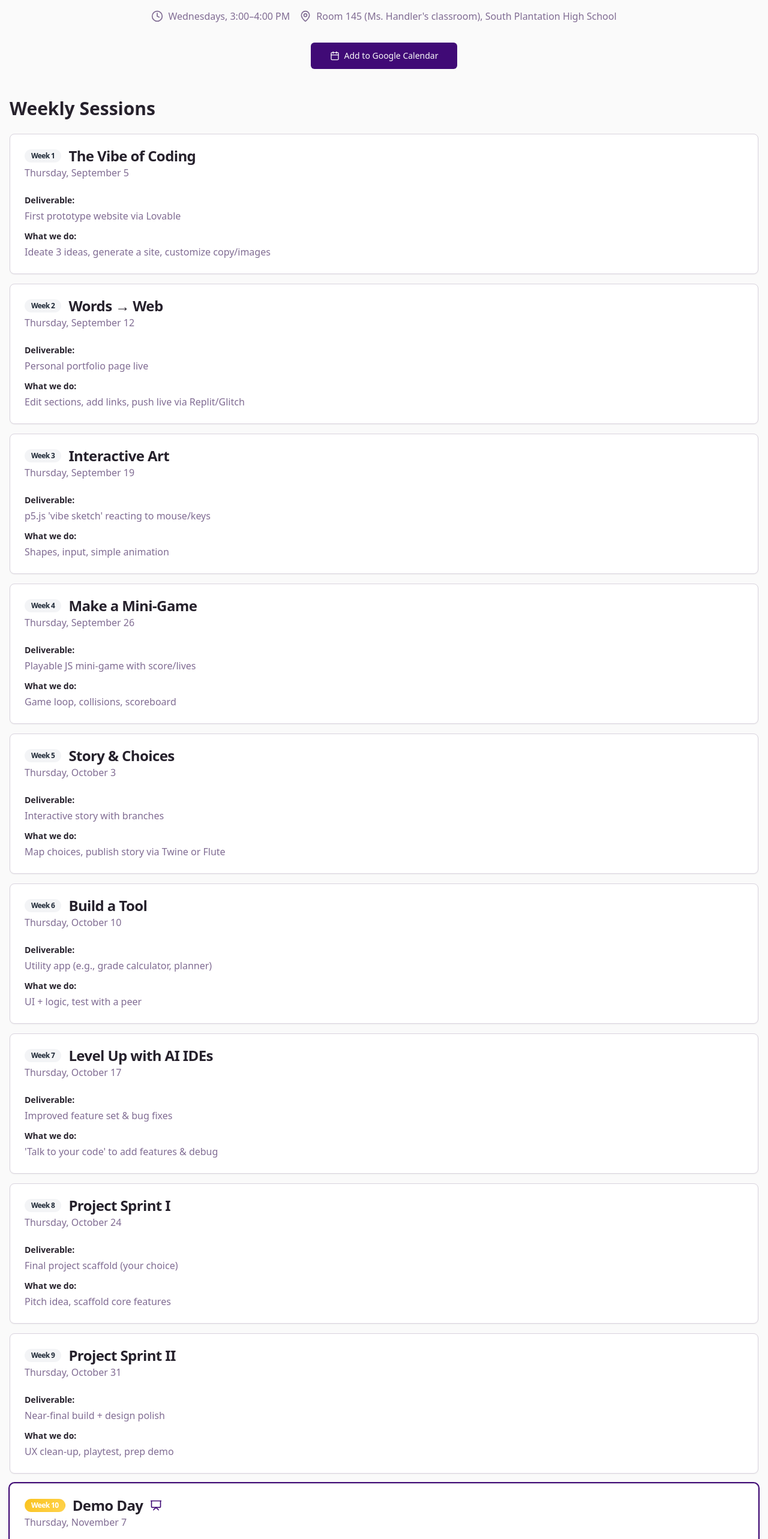
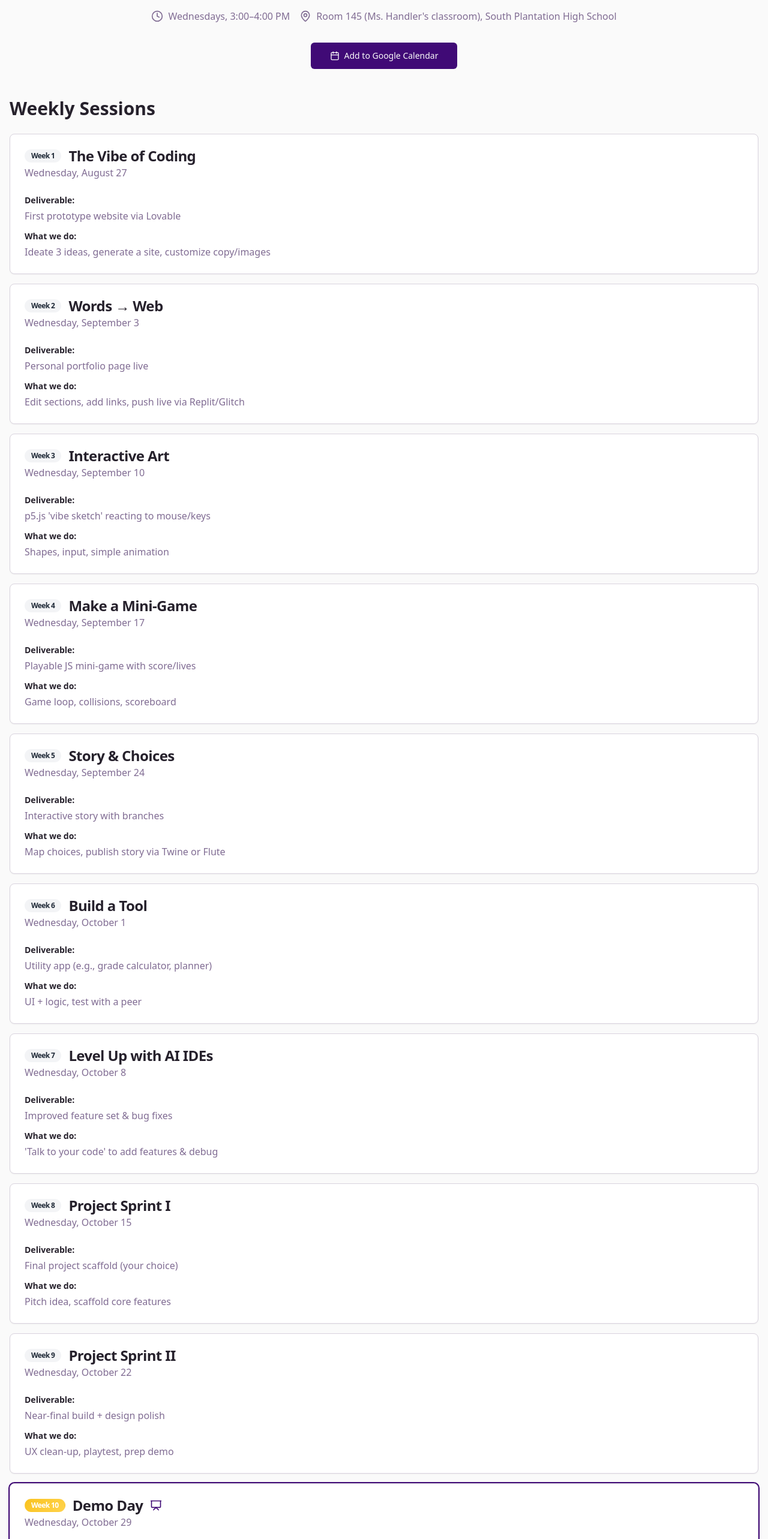
Before and after one commit to charleshappy07/south-vibe-coding, a React (Vite) app: page /calendar in a window 1280 px wide. Shown: the part 234-2800 px from the top of the page at 60% size. Built offline with nearby package versions, Linux system fonts and the light colour scheme.

Commit message:
Update start date to Wednesday
Changed the start date to Wednesday, August 27th, and updated all corresponding instances across the site.

```diff
--- a/src/pages/Calendar.tsx
+++ b/src/pages/Calendar.tsx
@@ -8,8 +8,8 @@ import Footer from "@/components/Footer";
 const Calendar = () => {
   const sessions = [
     {
-      date: "2024-09-05",
-      dateFormatted: "Thursday, September 5",
+      date: "2024-08-27",
+      dateFormatted: "Wednesday, August 27",
       week: 1,
       topic: "The Vibe of Coding",
       deliverable: "First prototype website via Lovable",
@@ -17,8 +17,8 @@ const Calendar = () => {
       status: "upcoming"
     },
     {
-      date: "2024-09-12",
-      dateFormatted: "Thursday, September 12",
+      date: "2024-09-03",
+      dateFormatted: "Wednesday, September 3",
       week: 2,
       topic: "Words → Web",
       deliverable: "Personal portfolio page live",
@@ -26,8 +26,8 @@ const Calendar = () => {
       status: "upcoming"
     },
     {
-      date: "2024-09-19",
-      dateFormatted: "Thursday, September 19",
+      date: "2024-09-10",
+      dateFormatted: "Wednesday, September 10",
       week: 3,
       topic: "Interactive Art",
       deliverable: "p5.js 'vibe sketch' reacting to mouse/keys",
@@ -35,8 +35,8 @@ const Calendar = () => {
       status: "upcoming"
     },
     {
-      date: "2024-09-26",
-      dateFormatted: "Thursday, September 26",
+      date: "2024-09-17",
+      dateFormatted: "Wednesday, September 17",
       week: 4,
       topic: "Make a Mini-Game",
       deliverable: "Playable JS mini-game with score/lives",
@@ -44,8 +44,8 @@ const Calendar = () => {
       status: "upcoming"
     },
     {
-      date: "2024-10-03",
-      dateFormatted: "Thursday, October 3",
+      date: "2024-09-24",
+      dateFormatted: "Wednesday, September 24",
       week: 5,
       topic: "Story & Choices",
       deliverable: "Interactive story with branches",
@@ -53,8 +53,8 @@ const Calendar = () => {
       status: "upcoming"
     },
     {
-      date: "2024-10-10",
-      dateFormatted: "Thursday, October 10",
+      date: "2024-10-01",
+      dateFormatted: "Wednesday, October 1",
       week: 6,
       topic: "Build a Tool",
       deliverable: "Utility app (e.g., grade calculator, planner)",
@@ -62,8 +62,8 @@ const Calendar = () => {
       status: "upcoming"
     },
     {
-      date: "2024-10-17",
-      dateFormatted: "Thursday, October 17",
+      date: "2024-10-08",
+      dateFormatted: "Wednesday, October 8",
       week: 7,
       topic: "Level Up with AI IDEs",
       deliverable: "Improved feature set & bug fixes",
@@ -71,8 +71,8 @@ const Calendar = () => {
       status: "upcoming"
     },
     {
-      date: "2024-10-24",
-      dateFormatted: "Thursday, October 24",
+      date: "2024-10-15",
+      dateFormatted: "Wednesday, October 15",
       week: 8,
       topic: "Project Sprint I",
       deliverable: "Final project scaffold (your choice)",
@@ -80,8 +80,8 @@ const Calendar = () => {
       status: "upcoming"
     },
     {
-      date: "2024-10-31",
-      dateFormatted: "Thursday, October 31",
+      date: "2024-10-22",
+      dateFormatted: "Wednesday, October 22",
       week: 9,
       topic: "Project Sprint II",
       deliverable: "Near-final build + design polish",
@@ -89,8 +89,8 @@ const Calendar = () => {
       status: "upcoming"
     },
     {
-      date: "2024-11-07",
-      dateFormatted: "Thursday, November 7",
+      date: "2024-10-29",
+      dateFormatted: "Wednesday, October 29",
       week: 10,
       topic: "Demo Day",
       deliverable: "2–3 minute live demo + 60-sec video",
@@ -121,7 +121,7 @@ const Calendar = () => {
             Club Calendar
           </h1>
           <p className="text-xl text-muted-foreground mb-8 max-w-2xl mx-auto">
-            Our 10-week journey from first prototype to demo day. Every Thursday brings new skills and projects.
+            Our 10-week journey from first prototype to demo day. Every Wednesday brings new skills and projects.
           </p>
 
           {/* Quick Info */}
@@ -195,15 +195,15 @@ const Calendar = () => {
           <div className="grid grid-cols-1 md:grid-cols-3 gap-4 text-sm">
             <div>
               <h3 className="font-semibold mb-2">First Meeting</h3>
-              <p className="text-muted-foreground">Thursday, September 5</p>
+              <p className="text-muted-foreground">Wednesday, August 27</p>
             </div>
             <div>
               <h3 className="font-semibold mb-2">Mid-Semester Check</h3>
-              <p className="text-muted-foreground">Thursday, October 3</p>
+              <p className="text-muted-foreground">Wednesday, September 24</p>
             </div>
             <div>
               <h3 className="font-semibold mb-2">Demo Day</h3>
-              <p className="text-muted-foreground">Thursday, November 7</p>
+              <p className="text-muted-foreground">Wednesday, October 29</p>
             </div>
           </div>
           <div className="mt-6">
```
